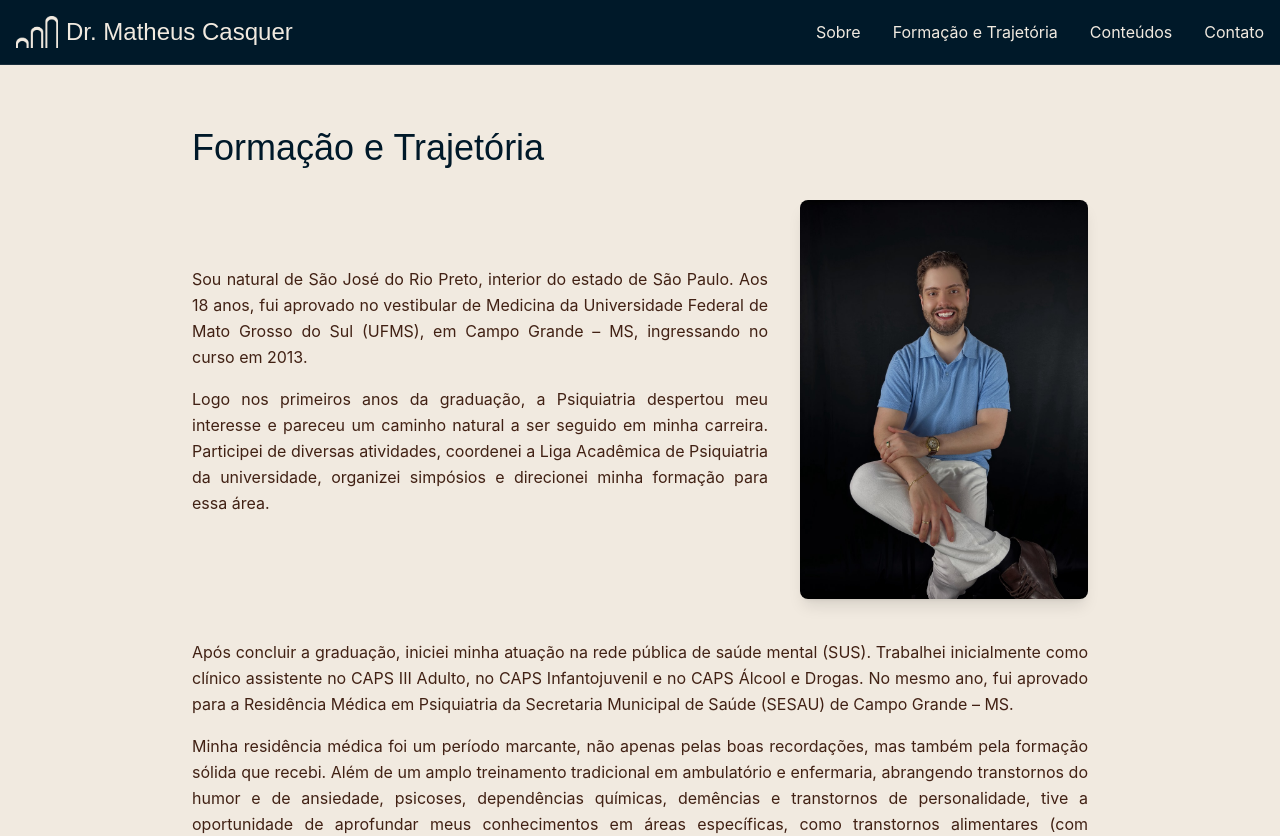
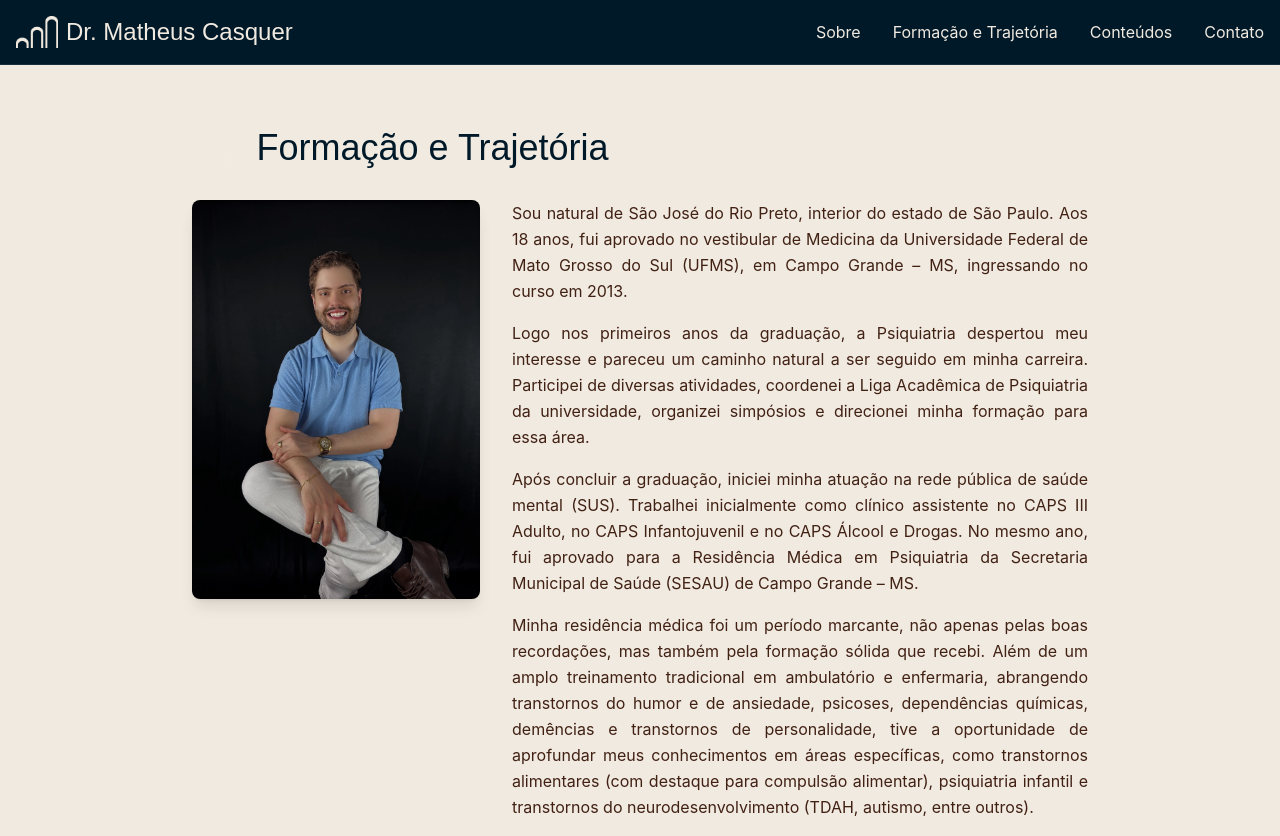
Before and after one commit to aclicks/tranquil-landing-haven, a React (Vite) app: page /sobre in a window 1280 px wide. Shown: the top 836 px of the page. Built offline with nearby package versions, Linux system fonts and the light colour scheme; a web font is replaced by a local one.

Commit message:
Improve Sobre page layout and content
- Use a new image on the navbar.
- Balance paragraphs with photo on "Formação e Trajetória" page.
- Add dark logo before title on "Formação e Trajetória" page.

```diff
--- a/src/pages/Sobre.tsx
+++ b/src/pages/Sobre.tsx
@@ -24,7 +24,7 @@ const Sobre = () => {
         <div className="container mx-auto px-4 py-4 flex justify-between items-center">
           <div className="flex items-center">
             <img
-              src="/lovable-uploads/13de0730-5b70-4115-bf81-555346bead7e.png"
+              src="/lovable-uploads/e7d1e1d2-c400-44d7-9685-5d37c2629bdd.png"
               alt="Logo"
               className="h-8 w-auto mr-2"
             />
@@ -43,12 +43,27 @@ const Sobre = () => {
       <section className="pt-32 pb-20 px-4 flex-grow">
         <div className="container mx-auto">
           <div className="max-w-4xl mx-auto">
-            <h2 className="text-3xl md:text-4xl font-nicholas text-primary mb-8 opacity-0 animate-fade-up">
+            <div className="flex items-center mb-8 opacity-0 animate-fade-up">
+              <img
+                src="/lovable-uploads/e7d1e1d2-c400-44d7-9685-5d37c2629bdd.png"
+                alt="Dark Logo"
+                className="h-10 w-auto mr-3"
+              />
+              <h2 className="text-3xl md:text-4xl font-nicholas text-primary">
                 Formação e Trajetória
               </h2>
+            </div>
 
-            <div className="flex flex-col md:flex-row items-center gap-8 mb-10">
-              <div className="md:w-2/3 prose prose-lg text-accent-dark max-w-none opacity-0 animate-fade-up" style={{ animationDelay: "0.2s" }}>
+            <div className="flex flex-col md:flex-row items-start gap-8 mb-10">
+              <div className="md:w-1/3 opacity-0 animate-fade-up order-2 md:order-1" style={{ animationDelay: "0.3s" }}>
+                <img
+                  src="/lovable-uploads/b5ee5e2b-e09f-438b-8ceb-5077d9cca25a.png"
+                  alt="Dr. Matheus Casquer sorrindo"
+                  className="w-full h-auto rounded-lg shadow-lg sticky top-32"
+                />
+              </div>
+
+              <div className="md:w-2/3 prose prose-lg text-accent-dark max-w-none opacity-0 animate-fade-up order-1 md:order-2" style={{ animationDelay: "0.2s" }}>
                 <p className="text-justify leading-relaxed mb-4">
                   Sou natural de São José do Rio Preto, interior do estado de São Paulo. Aos 18 anos,
                   fui aprovado no vestibular de Medicina da Universidade Federal de Mato Grosso do Sul (UFMS),
@@ -60,18 +75,6 @@ const Sobre = () => {
                   Acadêmica de Psiquiatria da universidade, organizei simpósios e direcionei minha formação
                   para essa área.
                 </p>
-              </div>
-
-              <div className="md:w-1/3 opacity-0 animate-fade-up" style={{ animationDelay: "0.3s" }}>
-                <img
-                  src="/lovable-uploads/b5ee5e2b-e09f-438b-8ceb-5077d9cca25a.png"
-                  alt="Dr. Matheus Casquer sorrindo"
-                  className="w-full h-auto rounded-lg shadow-lg"
-                />
-              </div>
-            </div>
-
-            <div className="prose prose-lg text-accent-dark max-w-none opacity-0 animate-fade-up" style={{ animationDelay: "0.4s" }}>
                 <p className="text-justify leading-relaxed mb-4">
                   Após concluir a graduação, iniciei minha atuação na rede pública de saúde mental (SUS).
                   Trabalhei inicialmente como clínico assistente no CAPS III Adulto, no CAPS Infantojuvenil
@@ -126,6 +129,7 @@ const Sobre = () => {
               </div>
             </div>
           </div>
+        </div>
       </section>
 
       {/* Footer */}
```
Also changed, not shown: public/lovable-uploads/e7d1e1d2-c400-44d7-9685-5d37c2629bdd.png (added). Lines whose indentation alone changed are shown as unchanged.
